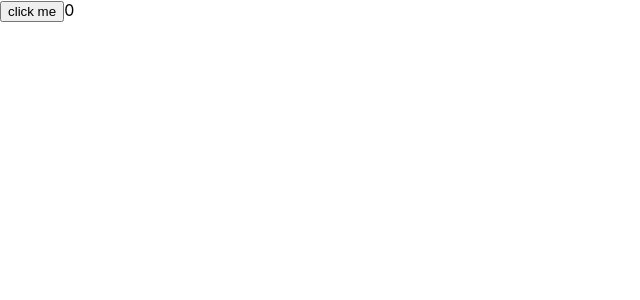
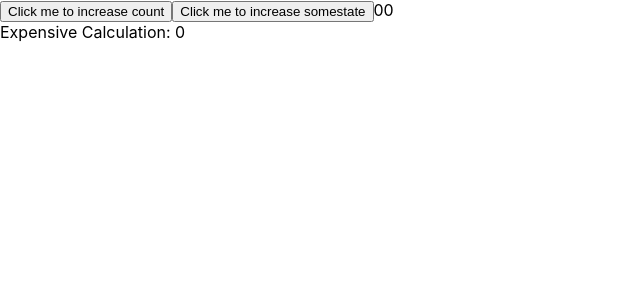
Before and after one commit to ankushpille/my-contrib-react-app, a React (Create React App) app: page / in a window 1280 px wide. Shown: the top 300 px of the page, without its empty margins (0-640 px from the left). Built offline with nearby package versions, Linux system fonts and the light colour scheme.

Commit message:
usememo hook in react

```diff
--- a/src/App.js
+++ b/src/App.js
@@ -1,7 +1,7 @@
 // import logo from './logo.svg';
 // import './App.css';
 
-import { useEffect, useState } from "react";
+import { useEffect, useState,useMemo } from "react";
 
 
 
@@ -15,22 +15,23 @@ import { useEffect, useState } from "react";
 
 function App() {
   const [count,setCount] = useState(0);
+  const [somestate,setSomeState] = useState(0);
 
-  useEffect(() => {
-      console.log("count value changed:",count)
-  },[])
+  const expensiveCalculation = useMemo(() => {
+    console.log("Calculating...");
+         return count * 10
+  },[count]);
 
-
-  const handleClick = () => {
-     setCount(count +1)
-  }
 
   return (
     <>
       {/* <countContext.Provider value={{count}}> */}
         <div className="App">
-           <button onClick={handleClick}>click me</button>
+             <button onClick={() => setCount(count + 1)}>Click me to increase count</button>
+             <button onClick = {() => setSomeState(somestate + 1)}>Click me to increase somestate</button>
            {count}
+           {somestate}
+            <div>Expensive Calculation: {expensiveCalculation}</div>
         </div>
 
     </>
```
